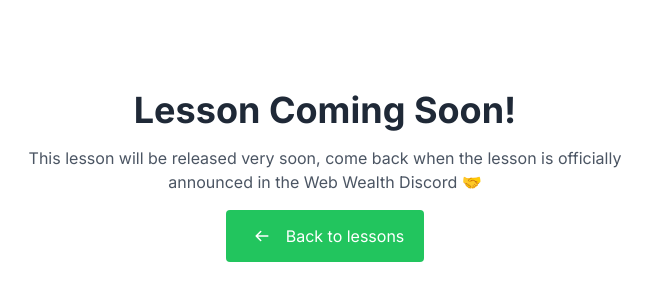
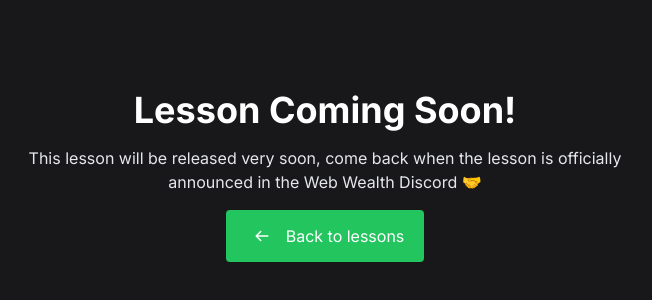
Before and after one commit to theqasim/WW, a Next.js app: page /lessons/comingsoon in a window 1280 px wide. Shown: the part 224-524 px from the top of the page, without its empty margins (315-967 px from the left). Built offline with nearby package versions, Linux system fonts and the light colour scheme.

Commit message:
new lesson live

```diff
--- a/src/app/lessons/comingsoon/page.tsx
+++ b/src/app/lessons/comingsoon/page.tsx
@@ -2,12 +2,12 @@ import Link from "next/link";
 
 export default function Comingsoon() {
   return (
-    <section className="flex flex-col items-center justify-center h-screen bg-white dark:bg-zinc-900">
+    <section className="flex flex-col items-center justify-center h-screen bg-zinc-900">
       <div className="text-center space-y-4 w-full">
-        <h1 className="text-4xl font-bold text-gray-800 dark:text-white">
+        <h1 className="text-4xl font-bold text-white">
           Lesson Coming Soon!
         </h1>
-        <p className="text-gray-600 w-1/2 text-center dark:text-gray-200 mx-auto">
+        <p className="text-gray-200 w-1/2 text-center mx-auto">
           This lesson will be released very soon, come back when the lesson is
           officially announced in the Web Wealth Discord 🤝
         </p>
--- a/src/components/lessonsarchive.tsx
+++ b/src/components/lessonsarchive.tsx
@@ -7,9 +7,9 @@ const lessonsData = [
     id: 1,
     title: "Easiest Way To Make $10k/Month In 2023 (TikTok Creativity Program)",
     description:
-      "Making $10k a month is a big goal for many, but what if it was mumch easier to attain than you think? TikTok invested $1 Billion into thier Creativity program, using that I will show you how to start making easy money by posting TikTok's and monetizing the views.",
+      "Making $10k a month is a big goal for many, but what if it was much easier to attain than you think? TikTok invested $1 Billion into their Creativity program, using that I will show you how to start making easy money by posting TikTok's and monetizing the views.",
     imageUrl: "/resources/easiest-way-to-make-10kamonth.png",
-    link: "/lessons/comingsoon",
+    link: "/lessons/easiestwaytomake10kamonth",
   },
   {
     id: 2,
@@ -62,7 +62,7 @@ function LessonsArchive() {
     setSearchInput(searchTerm);
 
     const filteredLessons = lessonsData.filter((lesson) =>
-      lesson.title.toLowerCase().includes(searchTerm),
+      lesson.title.toLowerCase().includes(searchTerm)
     );
 
     setFilteredLessons(filteredLessons);
```
